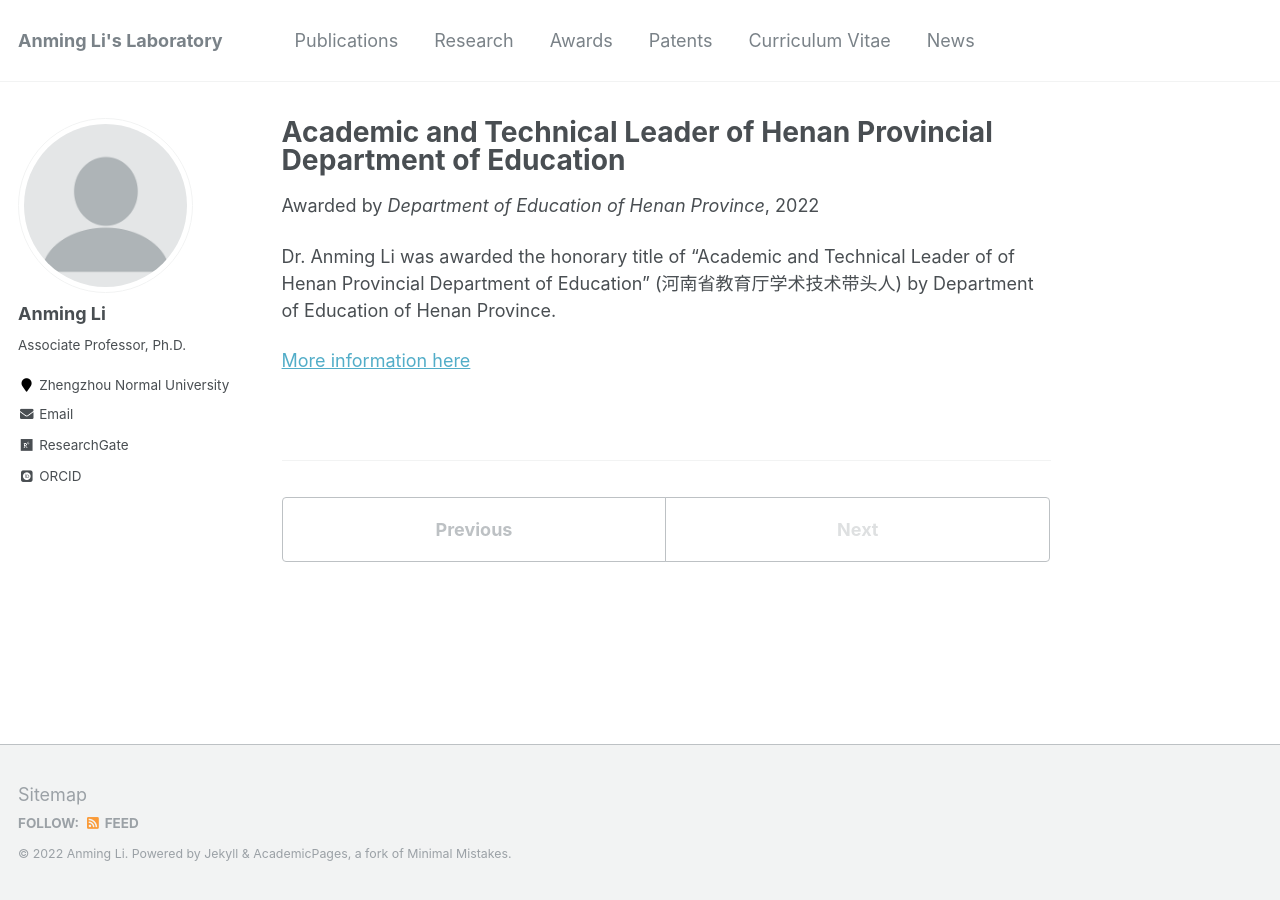
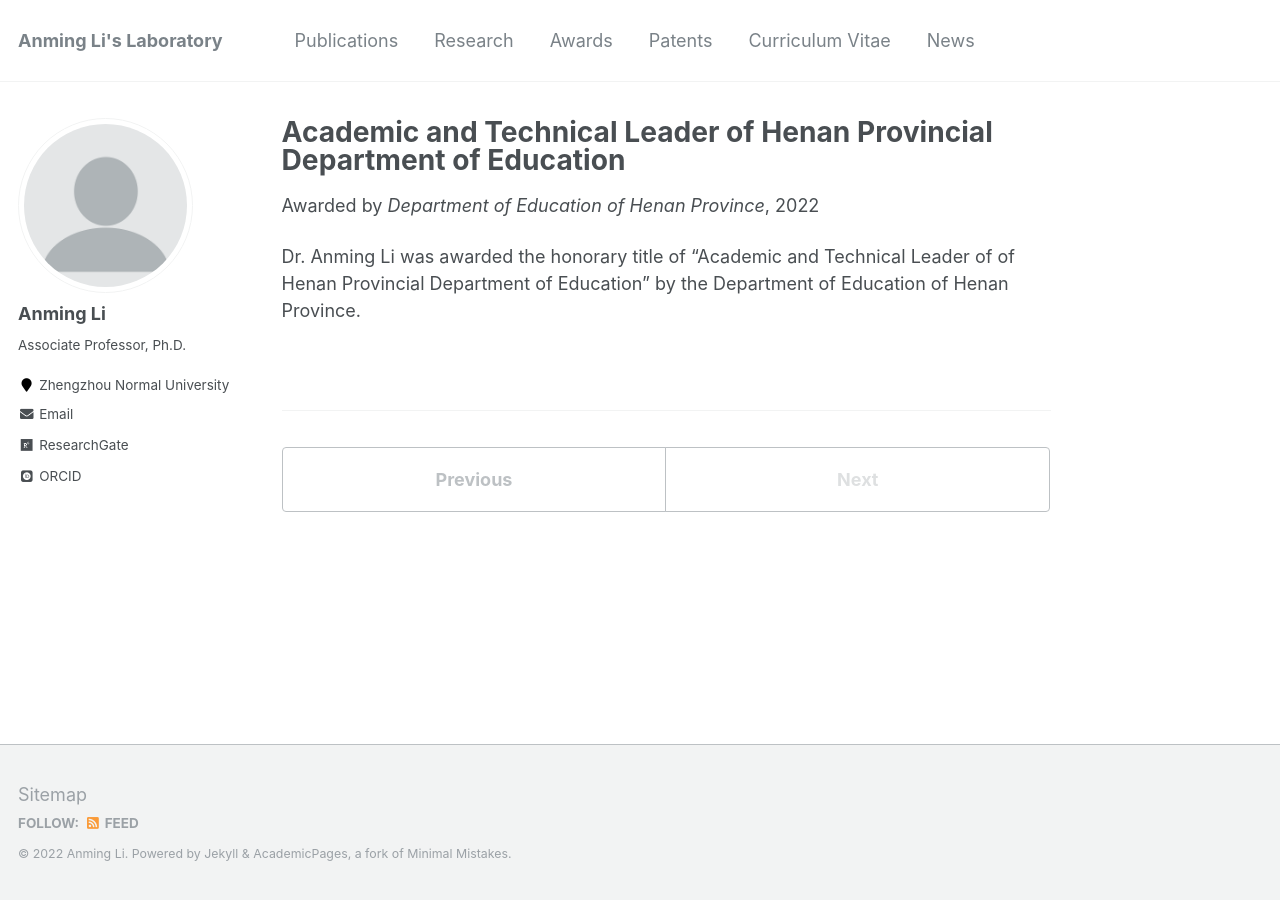
Before and after one commit to ucnclab/ucnclab.github.io, a Jekyll site: the page built from _awards/2022-award5.md, in a window 1280 px wide. Built offline with Jekyll 4.4.1, drawn with Linux system fonts in a browser that asks for light colours; some web fonts are replaced; comment, search, counter and statistics services are not loaded.

Commit message:
Update 2022-award5.md

```diff
--- a/_awards/2022-award5.md
+++ b/_awards/2022-award5.md
@@ -8,6 +8,4 @@
 location: "Zhengzhou, China"
 ---
 
-Dr. Anming Li was awarded the honorary title of "Academic and Technical Leader of of Henan Provincial Department of Education" (河南省教育厅学术技术带头人) by Department of Education of Henan Province.
-
-[More information here](http://jyt.henan.gov.cn/2022/06-27/2476036.html)
+Dr. Anming Li was awarded the honorary title of "Academic and Technical Leader of of Henan Provincial Department of Education" by the Department of Education of Henan Province.
```
